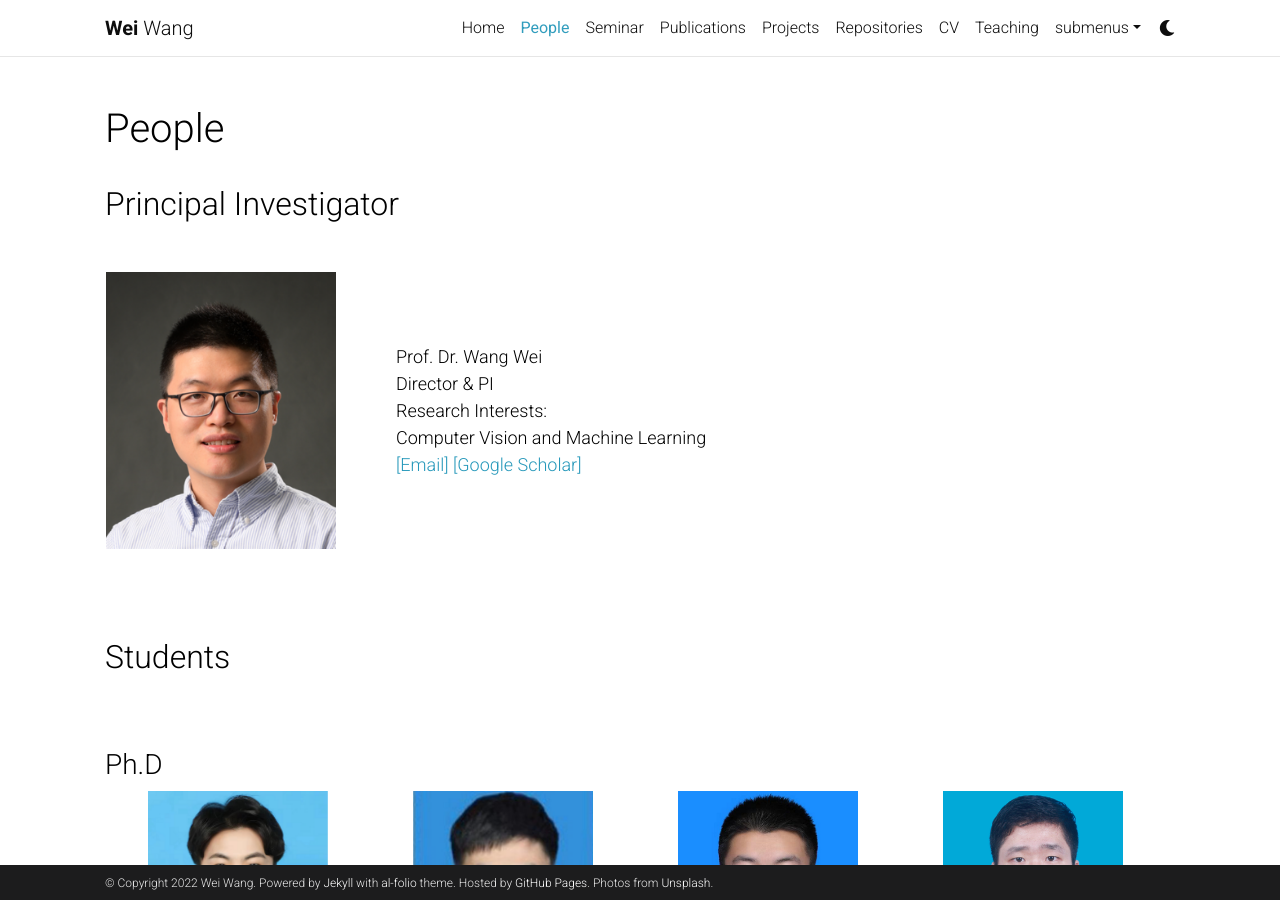
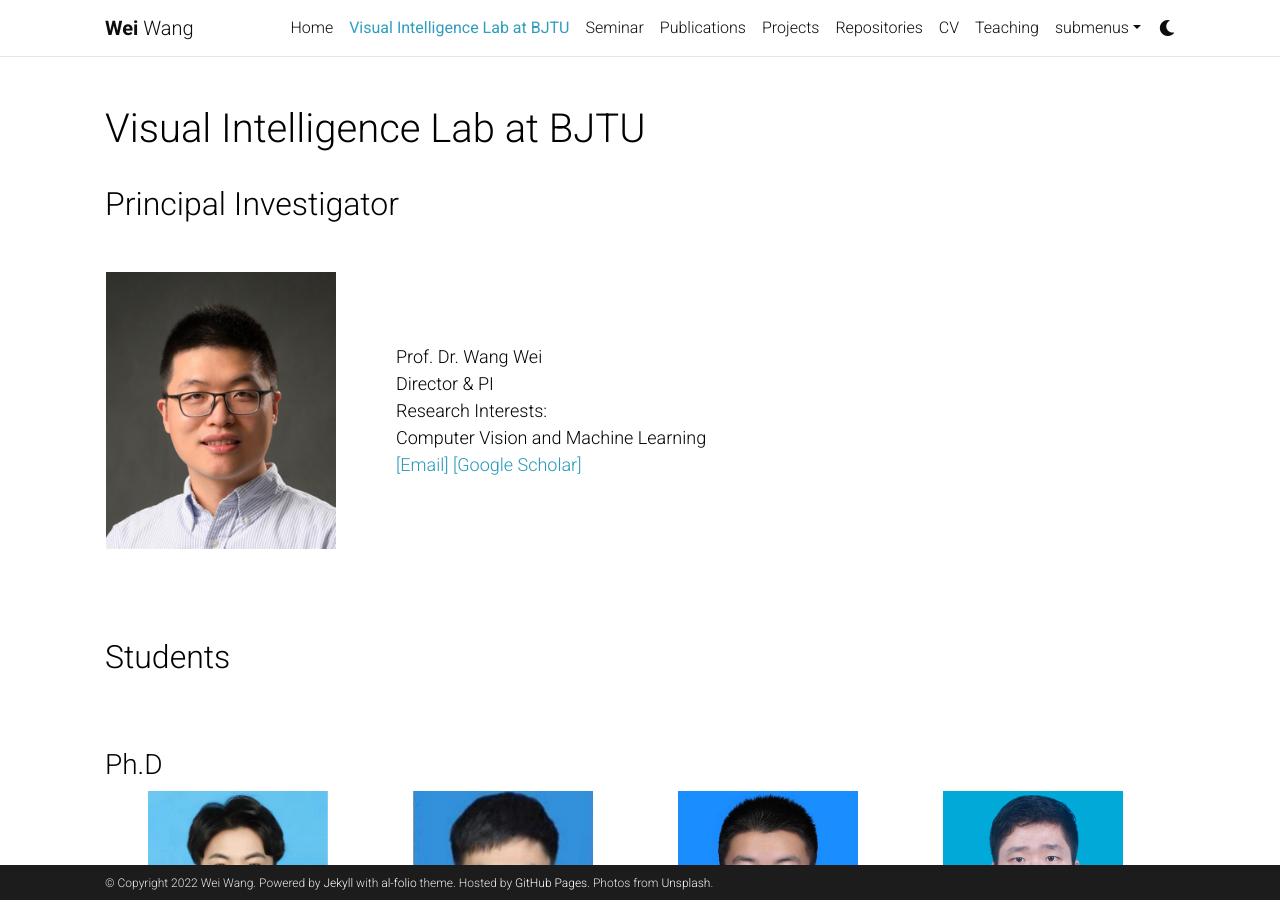
Before and after one commit to WeiWangTrento/WeiWangTrento.github.io, a Jekyll site: the page built from _pages/People.md, in a window 1280 px wide and 900 px high. Built offline with Jekyll 4.4.1, drawn with Linux system fonts in a browser that asks for light colours; comment, search, counter and statistics services are not loaded; a style sheet for code colours, icons or effects is not loaded.

Commit message:
Update People.md

```diff
--- a/_pages/People.md
+++ b/_pages/People.md
@@ -1,7 +1,7 @@
 ---
 layout: page
 permalink: /People/
-title: People
+title: Visual Intelligence Lab at BJTU
 nav: true
 ---
 
```
